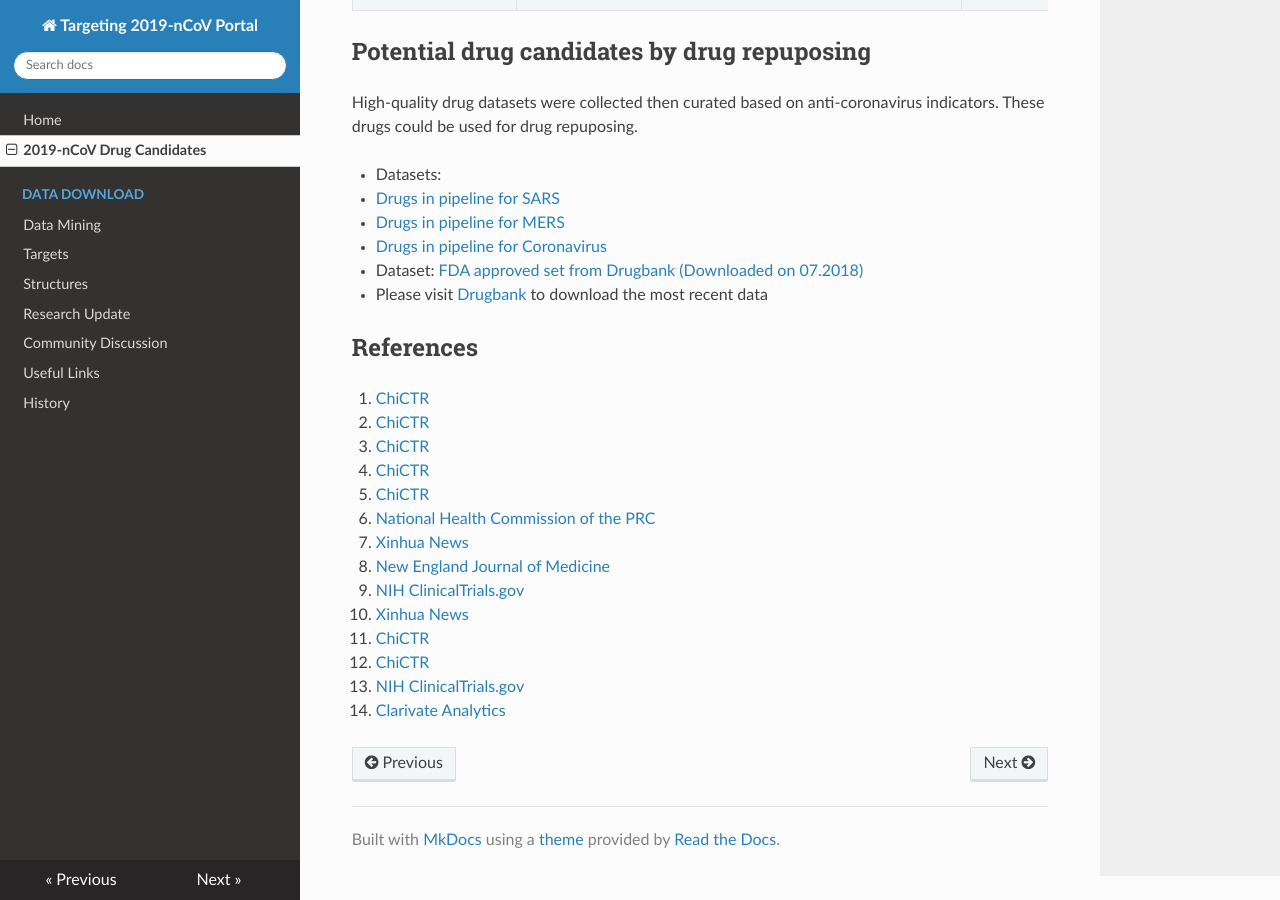
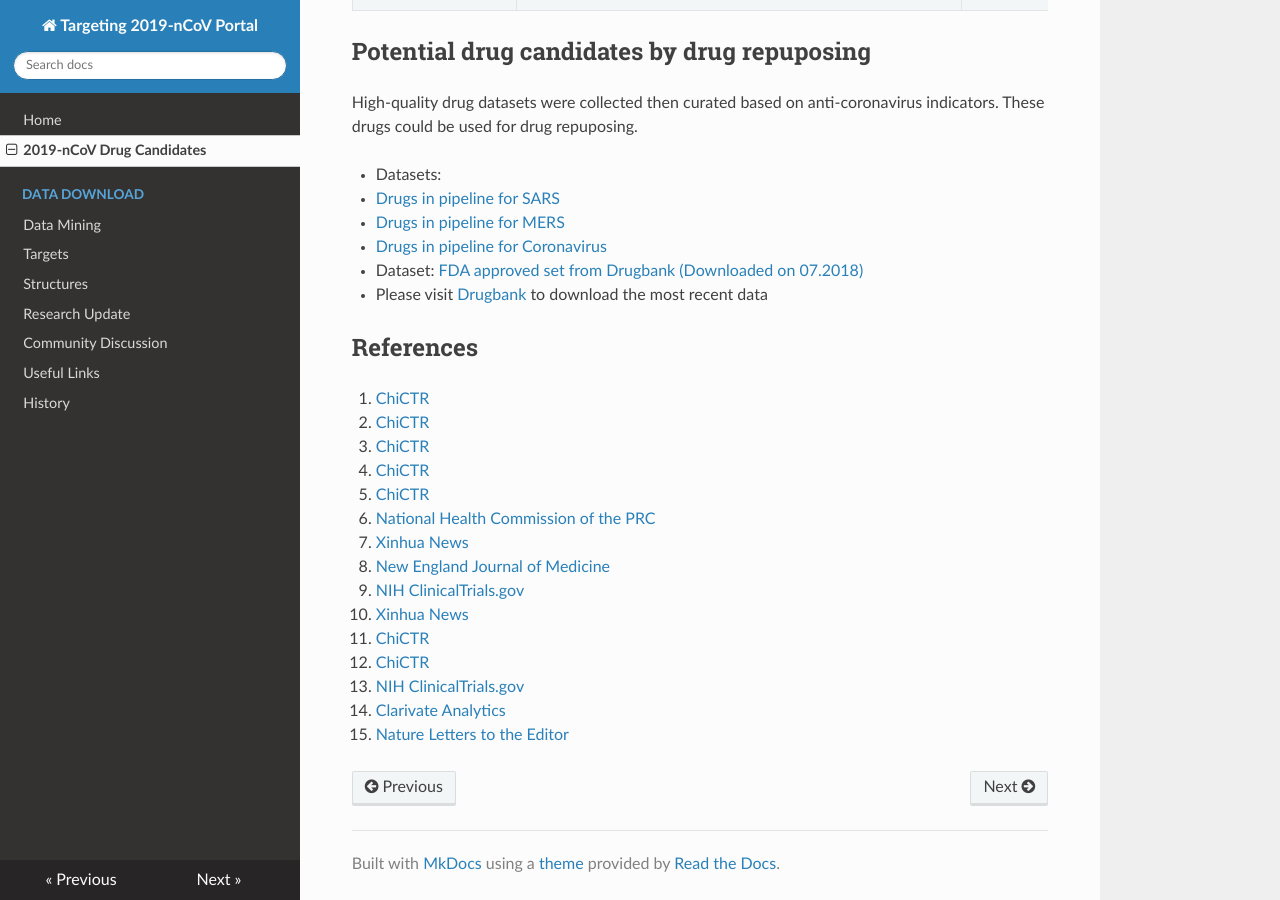
Before and after one commit to GHDDI-AILab/Targeting2019-nCoV, an MkDocs documentation site: the page built from docs/drug_candidates.md, in a window 1280 px wide and 900 px high, scrolled down 1603 px. Built offline with MkDocs 1.6.1, drawn with Linux system fonts in a browser that asks for light colours; nearby versions of some CDN libraries; some of the changed lines change nothing that is shown.

Commit message:
updated nature source

```diff
--- a/docs/drug_candidates.md
+++ b/docs/drug_candidates.md
@@ -4,7 +4,7 @@ The table below shows the identified candidates in no particular order. Only one
 
 | Drug Name          | Structure                                                    | MoA                                         | Indication                                                   | DrugBank URL                                     | Anti-2019nCoV Evidence          | Reference                                                    |
 | ------------------ | ------------------------------------------------------------ | ------------------------------------------- | ------------------------------------------------------------ | ------------------------------------------------ | ------------------------------- | ------------------------------------------------------------ |
-| Remdesivir         | ![img3](http://ghddiai.oss-cn-zhangjiakou.aliyuncs.com/file/structure_remdesivir.png) | RNA  polymerase inhibitor                   | Anti-Ebola passed Phase III                                  | [DB14761](https://www.drugbank.ca/drugs/DB14761) | In Vitro Assay, Clinical report | [7](http://www.xinhuanet.com/english/2020-01/30/c_138742163.htm); [8](https://www.nejm.org/doi/10.1056/NEJMoa2001191); [14](http://clarivate.com.cn/coronavirus-resources/images/Remdesivir.pdf) |
+| Remdesivir         | ![img3](http://ghddiai.oss-cn-zhangjiakou.aliyuncs.com/file/structure_remdesivir.png) | RNA  polymerase inhibitor                   | Anti-Ebola passed Phase III                                  | [DB14761](https://www.drugbank.ca/drugs/DB14761) | In Vitro Assay, Clinical report | [7](http://www.xinhuanet.com/english/2020-01/30/c_138742163.htm); [8](https://www.nejm.org/doi/10.1056/NEJMoa2001191); [14](http://clarivate.com.cn/coronavirus-resources/images/Remdesivir.pdf); [15](https://www.nature.com/articles/s41422-020-0282-0) |
 | Lopinavir          | ![img1](http://ghddiai.oss-cn-zhangjiakou.aliyuncs.com/file/structure_lopinavir.png) | Protease inhibitor                          | Anti-HIV approved                                            | [DB01601](https://www.drugbank.ca/drugs/DB01601) | Clinical trial                  | [1](http://www.chictr.org.cn/showprojen.aspx?proj=48684); [2](http://www.chictr.org.cn/showprojen.aspx?proj=48919); [3](http://www.chictr.org.cn/showprojen.aspx?proj=48809); [4](http://www.chictr.org.cn/showprojen.aspx?proj=48991); [5](http://www.chictr.org.cn/showprojen.aspx?proj=48782); [6](http://www.nhc.gov.cn/yzygj/s7652m/202001/7450028ab6084101ae8110f0aaf81271.shtml) |
 | Ritonavir          | ![img2](http://ghddiai.oss-cn-zhangjiakou.aliyuncs.com/file/structure_ritonavir.png) | Protease inhibitor                          | Anti-HIV approved                                            | [DB00503](https://www.drugbank.ca/drugs/DB00503) | Clinical trial                  | [1](http://www.chictr.org.cn/showprojen.aspx?proj=48684); [2](http://www.chictr.org.cn/showprojen.aspx?proj=48919); [3](http://www.chictr.org.cn/showprojen.aspx?proj=48809); [4](http://www.chictr.org.cn/showprojen.aspx?proj=48991); [5](http://www.nhc.gov.cn/yzygj/s7652m/202001/7450028ab6084101ae8110f0aaf81271.shtml); [6](http://www.chictr.org.cn/showprojen.aspx?proj=48782) |
 | Emtricitabine      | ![img13](http://ghddiai.oss-cn-zhangjiakou.aliyuncs.com/file/structure_emtricitabine.png) | nucleoside reverse  transcriptase inhibitor | Anti-HIV  approved, anti-HBV                                 | [DB00879](https://www.drugbank.ca/drugs/DB00879) | Clinical trial                  | [2](http://www.chictr.org.cn/showprojen.aspx?proj=48919)     |
@@ -16,7 +16,7 @@ The table below shows the identified candidates in no particular order. Only one
 | Cobicistat         | ![img11](http://ghddiai.oss-cn-zhangjiakou.aliyuncs.com/file/structure_cobicistat.png) |                                             | Anti-HIV approved                                            | [DB09065](https://www.drugbank.ca/drugs/DB09065) | Clinical trial                  | [11](http://www.chictr.org.cn/showprojen.aspx?proj=48992)    |
 | Methylprednisolone | ![img9](http://ghddiai.oss-cn-zhangjiakou.aliyuncs.com/file/structure_methylprednisolone.png) | Corticosteroid                              | nCoV Phase II, allergic asthma and rheumatic disorders approved | [DB00959](https://www.drugbank.ca/drugs/DB00959) | Clinical trial                  | [12](http://www.chictr.org.cn/showprojen.aspx?proj=48777); [13](https://clinicaltrials.gov/ct2/show/NCT04244591) |
 | IFN alpha-1b       |                                                              | Immunomodulation                            | Interferon                                                   |                                                  | Clinical trial                  | [5](http://www.chictr.org.cn/showproj.aspx?proj=48782); [6](http://www.nhc.gov.cn/yzygj/s7652m/202001/7450028ab6084101ae8110f0aaf81271.shtml) |
-| Chloroquine        | ![img4](http://ghddiai.oss-cn-zhangjiakou.aliyuncs.com/file/structure_chloroquine.png) |                                             | Antimalarial approved, anti-HIV phase III, anti-HCV          | [DB14761](https://www.drugbank.ca/drugs/DB14761) | In Vitro Assay                  | [7](http://www.xinhuanet.com/english/2020-01/30/c_138742163.htm) |
+| Chloroquine        | ![img4](http://ghddiai.oss-cn-zhangjiakou.aliyuncs.com/file/structure_chloroquine.png) |                                             | Antimalarial approved, anti-HIV phase III, anti-HCV          | [DB14761](https://www.drugbank.ca/drugs/DB14761) | In Vitro Assay                  | [7](http://www.xinhuanet.com/english/2020-01/30/c_138742163.htm); [15](https://www.nature.com/articles/s41422-020-0282-0) |
 
 [Download (including SMILES structures)](http://ghddiai.oss-cn-zhangjiakou.aliyuncs.com/file/file_clinicalncov.csv)
 
@@ -81,3 +81,5 @@ High-quality drug datasets were collected then curated based on anti-coronavirus
  13. [NIH ClinicalTrials.gov](https://clinicaltrials.gov/ct2/show/NCT04244591)
 
  14. [Clarivate Analytics](http://clarivate.com.cn/coronavirus-resources/images/Remdesivir.pdf)
+
+ 15. [Nature Letters to the Editor](https://www.nature.com/articles/s41422-020-0282-0)
```
